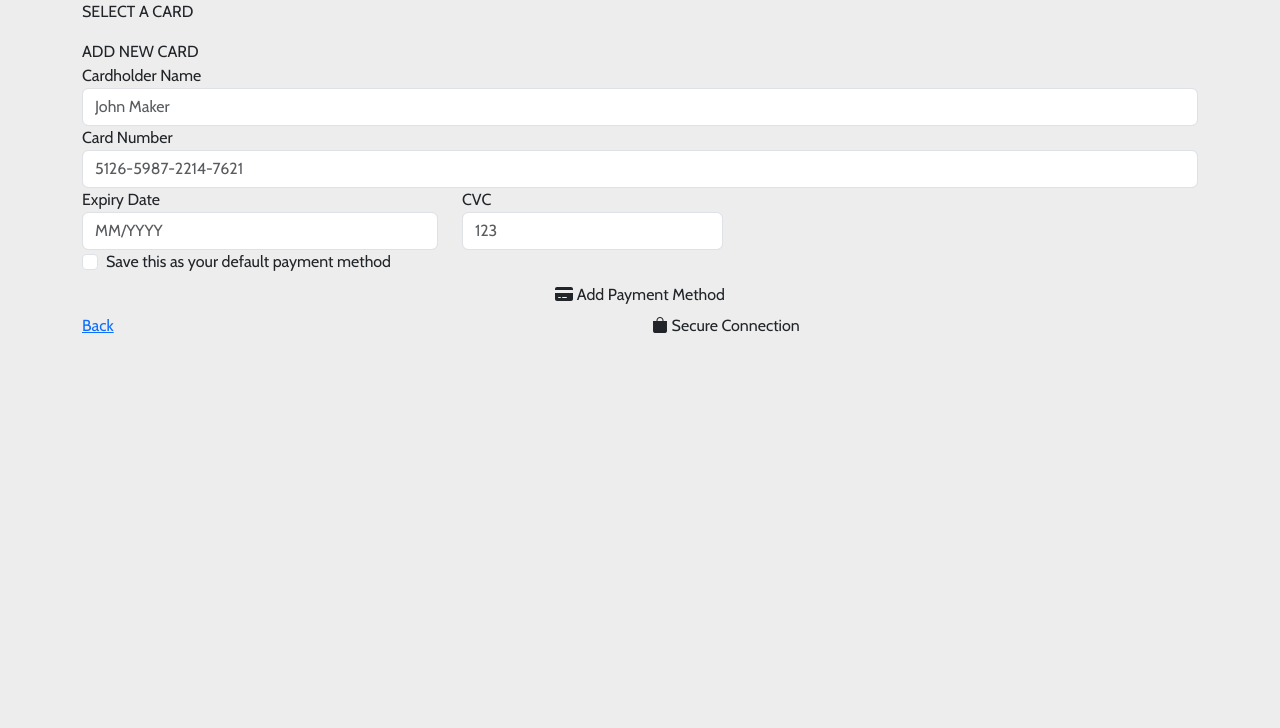
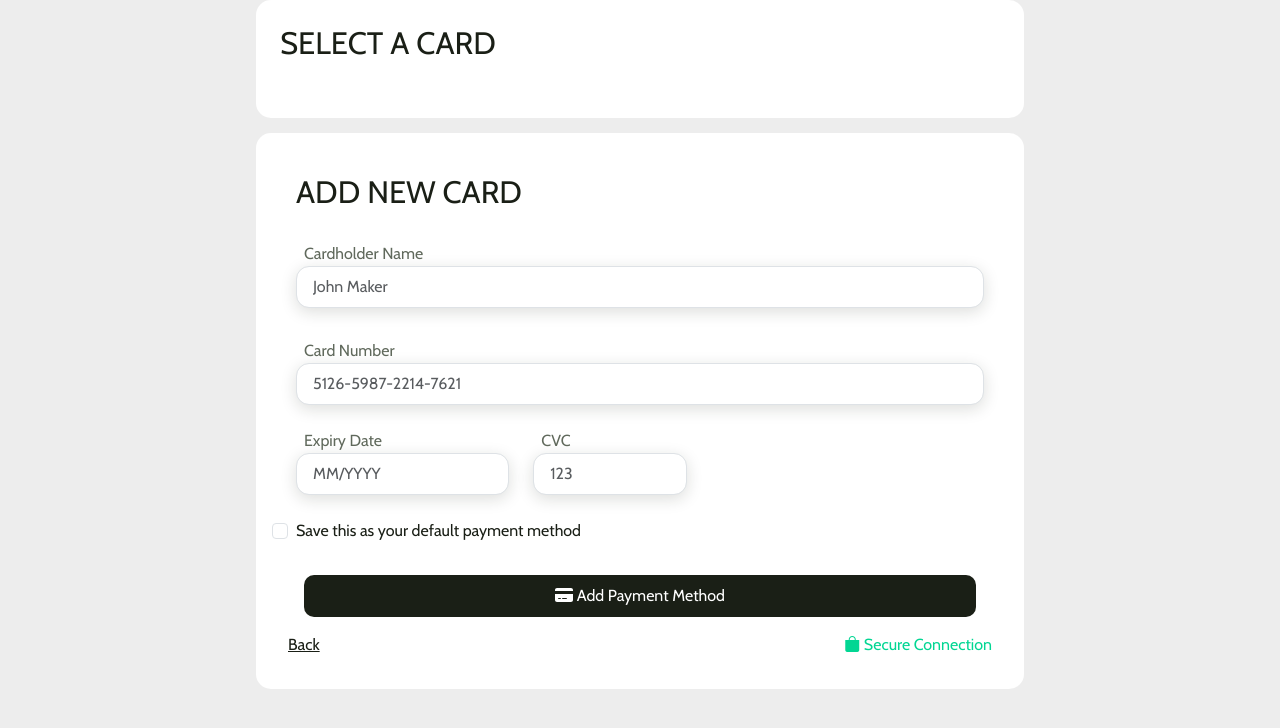
Before and after one commit to hexadecimal2/E-Commerce-Store, a React (Create React App) app: page /add-payment in a window 1280 px wide. Shown: the top 728 px of the page. Built offline with nearby package versions, Linux system fonts and the light colour scheme.

Commit message:
fixed select card styling

```diff
--- a/src/pages/AddPayment.jsx
+++ b/src/pages/AddPayment.jsx
@@ -1,6 +1,6 @@
 import React, { useState } from 'react';
 import { useDispatch, useSelector } from 'react-redux';
-// import '../styles/AddPayment.css';
+import '../styles/AddPayment.css';
 import 'bootstrap-icons/font/bootstrap-icons.css';
 import 'bootstrap/dist/css/bootstrap.min.css';
 import { Link } from 'react-router-dom';
@@ -62,13 +62,13 @@ const AddPayment = () => {
                         SELECT A CARD
                     </div>
                     <div className="card-list">
-                        <ul>
+                        <div className='row'>
                             {cards.map((card, index) => (
-                                <li key={index} className='card details'>
-                                    <FontAwesomeIcon icon={faCreditCard} /> {card.cardType} ending in {card.last4}
-                                </li>
+                                <div key={index} className='col-12'>
+                                    <span className='me-2'><FontAwesomeIcon icon={faCreditCard} /></span> {card.cardType} ending in {card.last4}
+                                </div>
                             ))}
-                        </ul>
+                        </div>
                     </div>
                 </div>
                 <div className="container add-card">
--- /dev/null
+++ b/src/styles/AddPayment.css
@@ -0,0 +1,106 @@
+.container-pay {
+    width: 60%;
+    margin: auto;
+}
+
+@media (max-width: 991px) {
+    .container {
+        width: 90%;
+    }
+}
+
+.container.select-card {
+    background-color: #ffffff;
+    border-radius: 15px;
+    padding: 8px;
+    margin-bottom: 15px;
+}
+
+.select-card-heading {
+    padding: 16px;
+    color: #1A1F16;
+    font-weight: 400;
+    font-size: 31px;
+    line-height: 38px;
+    letter-spacing: 25%;
+}
+
+.card-list {
+    padding: 16px;
+    color: #60695C;
+}
+
+.card-list ul {
+    list-style-type: none;
+    padding: 0;
+}
+
+.card-icon {
+    margin-right: 10px;
+}
+
+.add-card {
+    background-color: #ffffff;
+    border-radius: 15px;
+    padding: 32px;
+}
+
+.new-card-heading {
+    color: #1A1F16;
+    padding: 8px;
+    font-weight: 400;
+    font-size: 31px;
+    line-height: 38px;
+    letter-spacing: 25%;
+}
+
+.cardholder {
+    padding: 8px;
+    margin: 15px 0;
+}
+
+.cardnumber, .expiry-cvc, .default-payment {
+    padding: 8px;
+    margin-bottom: 8px;
+}
+
+.label-name {
+    padding: 0 8px;
+    color: #60695C;
+    font-weight: 400;
+    font-size: 16px;
+    line-height: 19px;
+}
+
+.input-box {
+    padding: 8px 16px;
+    border-radius: 13px;
+    box-shadow: 0px 4px 16px 0px rgba(26, 31, 22, 0.15);
+}
+
+.default-label-text {
+    color: #1A1F16;
+    font-weight: 400;
+}
+
+.payment-method-button {
+    padding: 16px;
+}
+
+.payment-method {
+    background-color: #1A1F16;
+    color: #ffffff;
+    width: 100%;
+    border-radius: 10px;
+    padding: 8px 24px;
+}
+
+.checkout-link {
+    color: #1A1F16;
+    text-decoration: underline;
+}
+
+.secure-connection {
+    text-align: end;
+    color: #02D693;
+}
```
